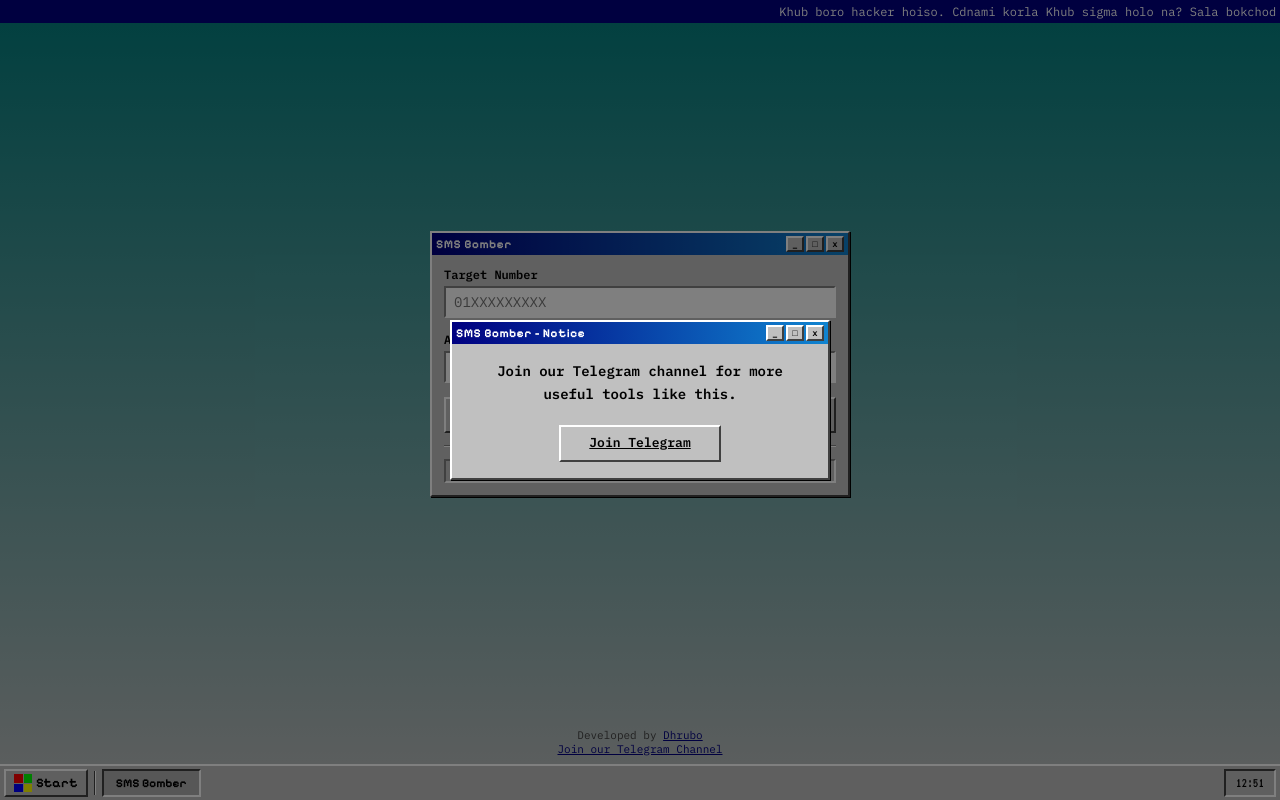
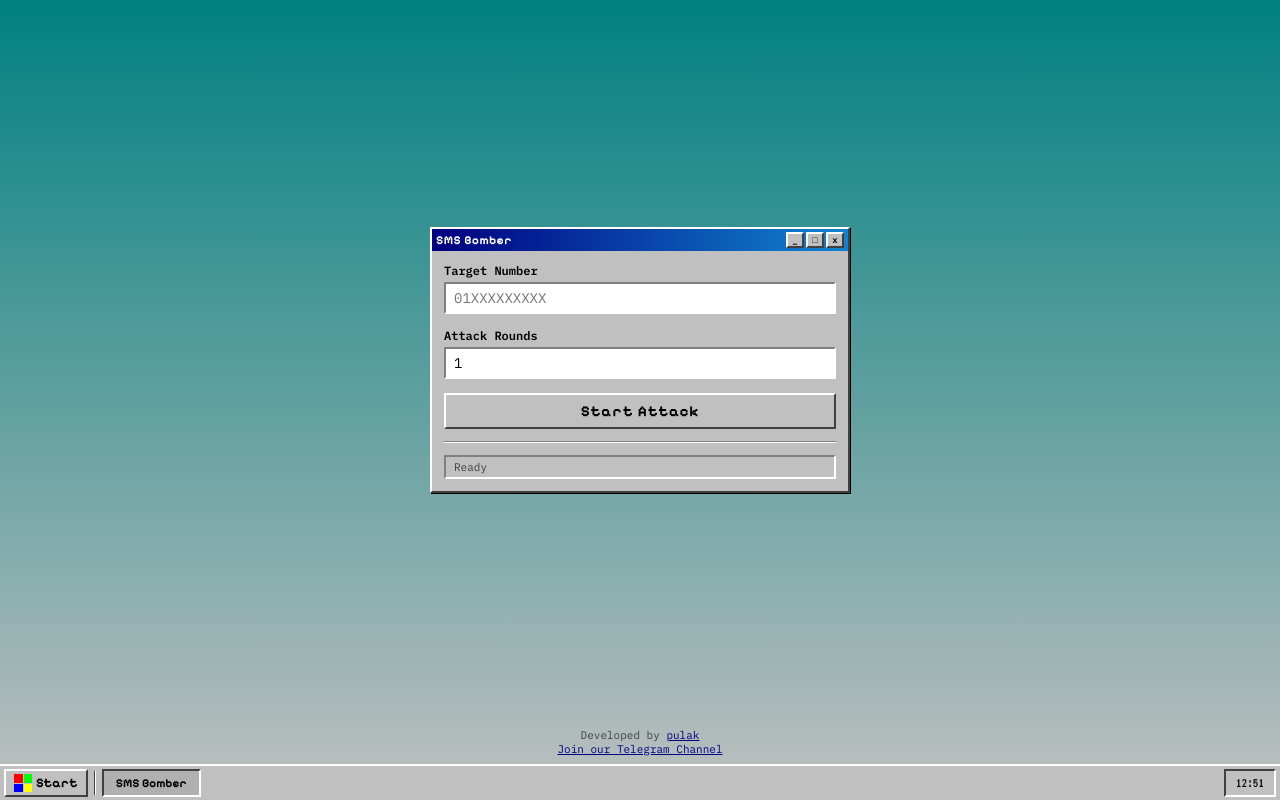
Before and after one commit to Pulak-07/r, a plain HTML site: page index.html in a window 1280 px wide. Drawn offline with Linux system fonts and the light colour scheme; no server answers.

Commit message:
Remove Telegram popup and update footer
Removed Telegram popup and updated footer developer name.

```diff
--- a/index.html
+++ b/index.html
@@ -31,28 +31,10 @@
     </div>
 </div>
 
-<!-- TELEGRAM POPUP -->
-<div class="popup-overlay" id="tgPopup">
-    <div class="win98-window">
-        <div class="win-title-bar">
-            <span class="win-title-text">SMS Bomber - Notice</span>
-            <div class="win-controls">
-                <div class="win-ctrl-btn">_</div>
-                <div class="win-ctrl-btn">&#9633;</div>
-                <div class="win-ctrl-btn">x</div>
-            </div>
-        </div>
-        <div class="popup-body">
-            <p style="font-size:14px;font-weight:600;">Join our Telegram channel for more useful tools like this.</p>
-            <a href="https://t.me/dhrubo_moira_geche" target="_blank" rel="noopener" id="tgLink" class="popup-tg-btn">Join Telegram</a>
-        </div>
-    </div>
-</div>
+
 
 <!-- NOTICE BAR -->
-<div class="notice-bar" id="noticeBar" style="display:none;">
-    <span class="notice-content" id="noticeContent"></span>
-</div>
+
 
 <!-- DESKTOP -->
 <div class="desktop">
@@ -113,7 +95,7 @@
     </div>
 
     <div class="footer-section">
-        Developed by <a href="https://t.me/dhrubo_moira_geche" target="_blank" rel="noopener">Dhrubo</a><br>
+        Developed by <a href="https://t.me/dhrubo_moira_geche" target="_blank" rel="noopener">pulak</a><br>
         <a href="https://t.me/dhrubo_moira_geche" target="_blank" rel="noopener">Join our Telegram Channel</a>
     </div>
 </div>
```
